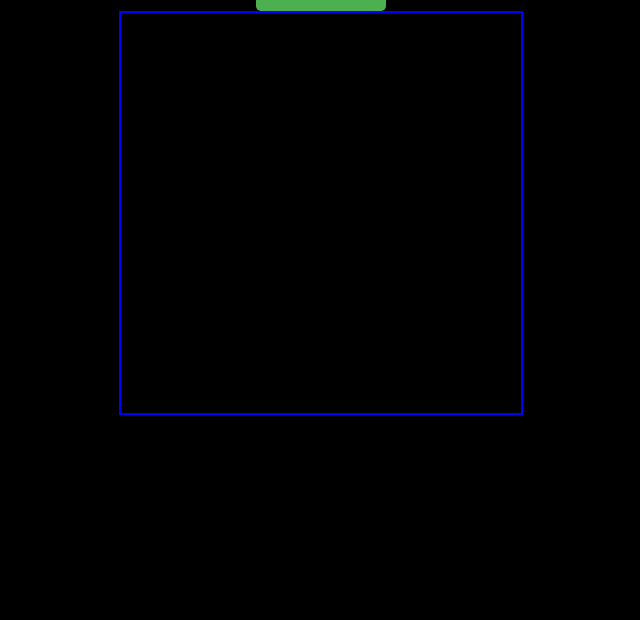
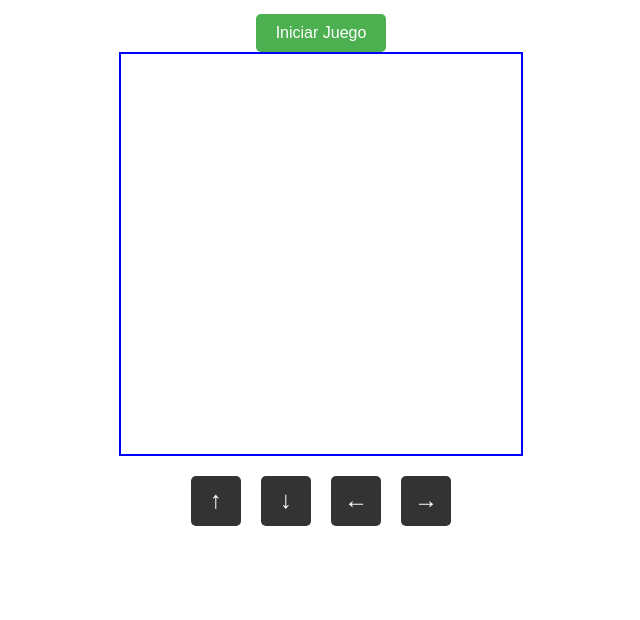
Before and after one commit to eliasescalante/mini_juego_con_js, a plain HTML site: page index.html in a window 1280 px wide. Shown: the part 180-800 px from the top of the page, without its empty margins (319-959 px from the left). Drawn offline with Linux system fonts and the light colour scheme.

Commit message:
agrego botones para dispositivos moviles

```diff
--- a/index.html
+++ b/index.html
@@ -4,9 +4,10 @@
   <meta charset="UTF-8">
   <meta name="viewport" content="width=device-width, initial-scale=1.0">
   <link rel="stylesheet" href="./style/style.css">
-  <title>Snake Game</title>
+  <title>Serpiente Ninja</title>
 </head>
 <body>
+  <h1>Practica de JavaScript</h1>
   <button onclick="startGame()">Iniciar Juego</button>
   <canvas id="snakeCanvas" width="400" height="400"></canvas>
   <div id="controls">
@@ -15,6 +16,6 @@
     <div class="control-button" id="leftButton">←</div>
     <div class="control-button" id="rightButton">→</div>
   </div>
-  <script src="./script/script.js"></script> <!-- Actualiza la referencia del script -->
+  <script src="./script/script.js"></script>
 </body>
 </html>
--- a/script/script.js
+++ b/script/script.js
@@ -7,25 +7,14 @@ let gameInterval;
 
 // Función para iniciar el juego
 function startGame() {
-  // Obtener el canvas y el contexto
+  // obtengo el canvas y el contexto
   canvas = document.getElementById("snakeCanvas");
   ctx = canvas.getContext("2d");
 
-  // Crear la serpiente y la comida
+  // creo la serpiente y la comida
   snake = new Snake();
   snake.create();
   food = createFood();
-
-  // Agregar event listeners para los controles táctiles
-  document.getElementById("upButton").addEventListener("click", handleUpButtonClick);
-  document.getElementById("downButton").addEventListener("click", handleDownButtonClick);
-  document.getElementById("leftButton").addEventListener("click", handleLeftButtonClick);
-  document.getElementById("rightButton").addEventListener("click", handleRightButtonClick);
-
-  document.getElementById("upButton").addEventListener("touchstart", handleUpButtonClick);
-  document.getElementById("downButton").addEventListener("touchstart", handleDownButtonClick);
-  document.getElementById("leftButton").addEventListener("touchstart", handleLeftButtonClick);
-  document.getElementById("rightButton").addEventListener("touchstart", handleRightButtonClick);
 
   // Intervalo para actualizar el juego
   gameInterval = setInterval(updateGame, 200);
@@ -33,23 +22,23 @@ function startGame() {
 
 // Función para actualizar el juego en cada intervalo
 function updateGame() {
-  // Limpiar el canvas
+  // limpio el canvas
   ctx.clearRect(0, 0, canvas.width, canvas.height);
 
-  // Mover y dibujar la serpiente
+  // muevo y dibujo la serpiente
   snake.move();
   snake.draw();
 
-  // Dibujar la comida
+  // dibujo la comida
   ctx.fillStyle = "red";
   ctx.fillRect(food.x * tileSize, food.y * tileSize, tileSize, tileSize);
 
-  // Verificar si la serpiente come la comida
+  // verifico si la serpiente come la comida
   if (snake.eatFood(food)) {
     food = createFood();
   }
 
-  // Verificar si la serpiente colisiona
+  // verifico si la serpiente colisiona
   if (snake.collide()) {
     clearInterval(gameInterval);
     alert("¡Perdiste!");
@@ -115,6 +104,19 @@ function Snake() {
   };
 }
 
+// Event listeners para los controles táctiles
+document.addEventListener("DOMContentLoaded", function() {
+  document.getElementById("upButton").addEventListener("click", handleUpButtonClick);
+  document.getElementById("downButton").addEventListener("click", handleDownButtonClick);
+  document.getElementById("leftButton").addEventListener("click", handleLeftButtonClick);
+  document.getElementById("rightButton").addEventListener("click", handleRightButtonClick);
+
+  document.getElementById("upButton").addEventListener("touchstart", handleUpButtonClick);
+  document.getElementById("downButton").addEventListener("touchstart", handleDownButtonClick);
+  document.getElementById("leftButton").addEventListener("touchstart", handleLeftButtonClick);
+  document.getElementById("rightButton").addEventListener("touchstart", handleRightButtonClick);
+});
+
 // Funciones para manejar eventos táctiles
 function handleUpButtonClick() {
   if (snake.dy !== 1) {
--- a/style/style.css
+++ b/style/style.css
@@ -1,4 +1,3 @@
-/* Estilos para el cuerpo del juego */
 body {
   display: flex;
   flex-direction: column;
@@ -6,7 +5,7 @@ body {
   align-items: center;
   height: 100vh;
   margin: 0;
-    background-color: black;
+  background-color: white;
 }
 
 /* Estilo para el botón */
@@ -29,3 +28,28 @@ body {
 canvas {
   border: 2px solid blue;
 }
+
+/* Estilos para los botones de control */
+#controls {
+  display: flex;
+  justify-content: center;
+  margin-top: 20px;
+}
+
+.control-button {
+  width: 50px;
+  height: 50px;
+  font-size: 24px;
+  display: flex;
+  justify-content: center;
+  align-items: center;
+  background-color: #333;
+  color: white;
+  margin: 0 10px;
+  border-radius: 5px;
+  cursor: pointer;
+}
+
+.control-button:hover {
+  background-color: #555;
+}
```
Lines whose indentation alone changed are shown as unchanged.
